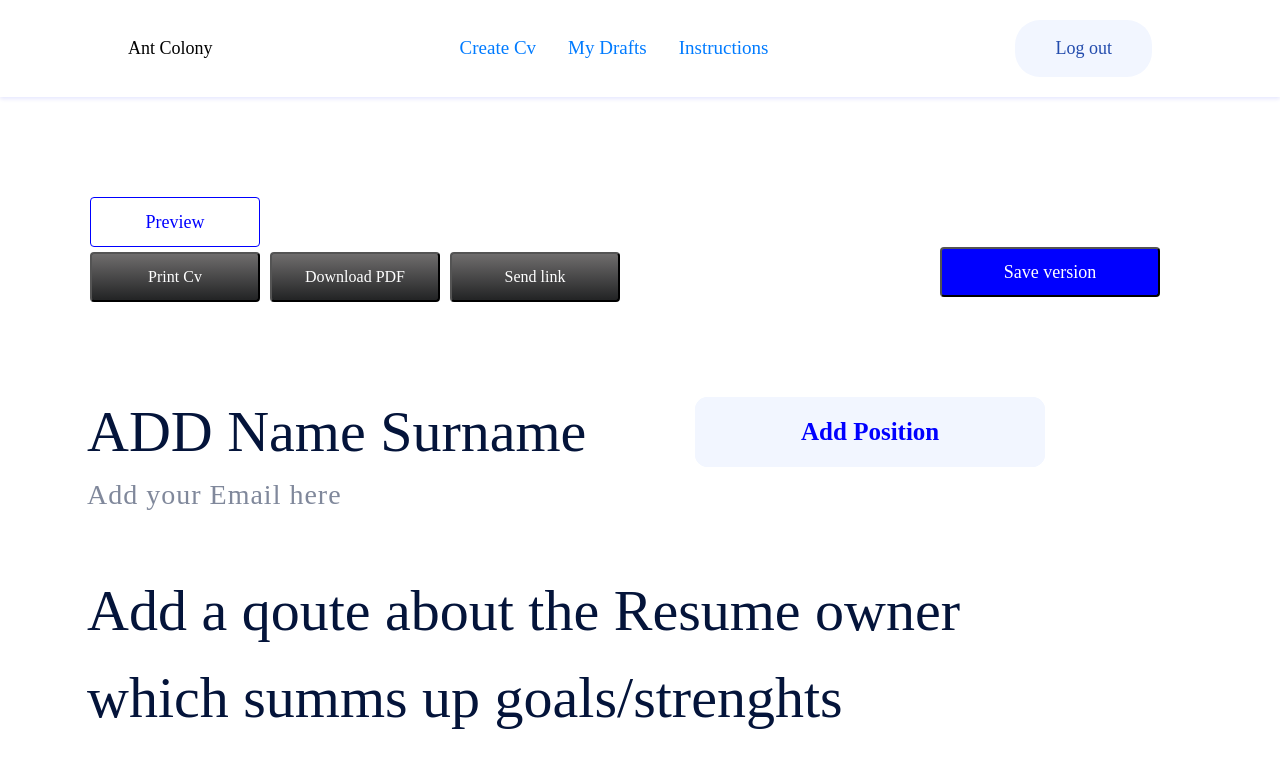
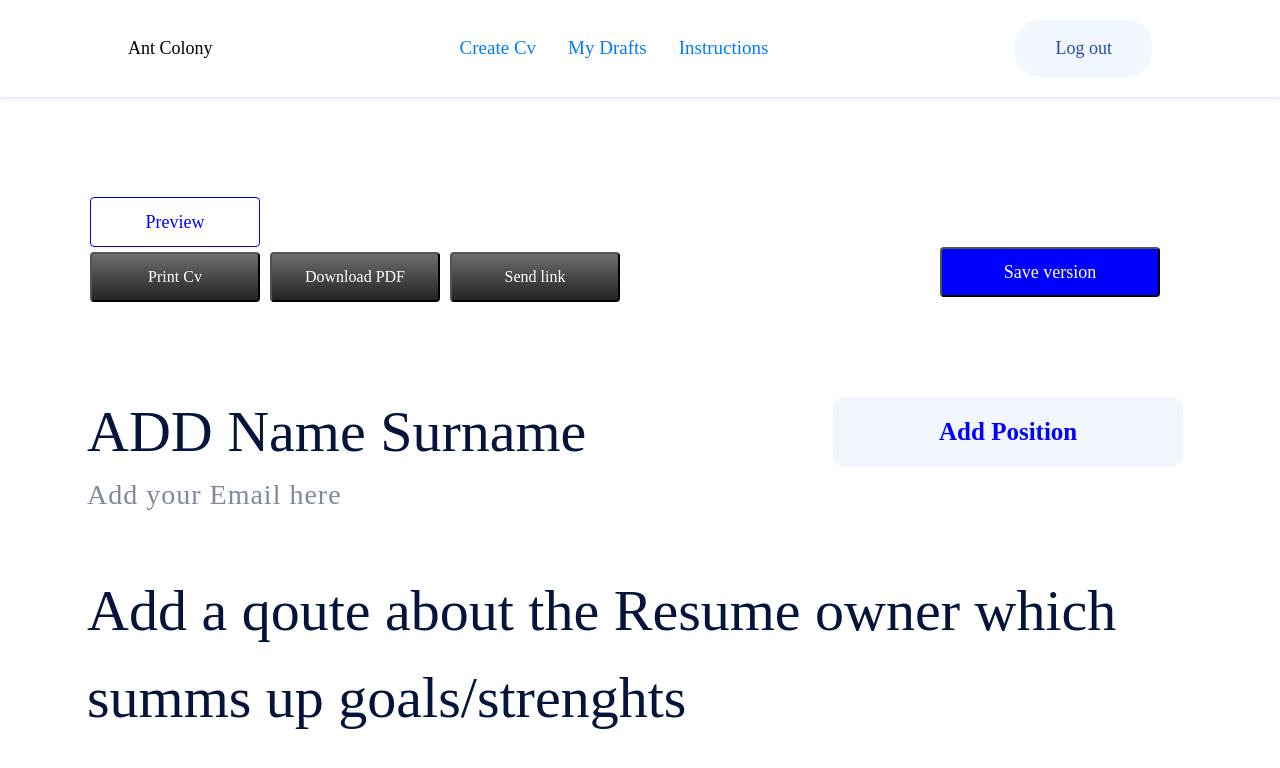
Before and after one commit to antmaja/frontend-CV, a React (Create React App) app: page / in a window 1280 px wide. Shown: the top 768 px of the page. Built offline with nearby package versions, Linux system fonts and the light colour scheme.

Commit message:
fix/css-class

```diff
--- a/package.json
+++ b/package.json
@@ -13,6 +13,7 @@
     "@types/react-router-dom": "^5.1.5",
     "bootstrap": "^4.5.1",
     "node-sass": "^4.14.1",
+    "nunito-fontface": "^0.7.3",
     "react": "^16.13.1",
     "react-bootstrap": "^1.3.0",
     "react-dom": "^16.13.1",
--- a/src/Information/AddNameEmail/NameEmail.tsx
+++ b/src/Information/AddNameEmail/NameEmail.tsx
@@ -24,14 +24,16 @@ class AddNameEmail extends React.Component {
   render() {
     return (
       <div>
+        <div className="div">
           <input
             placeholder="ADD Name Surname"
             type="text"
             className="full-name-input"
             id="name"
             value={this.state.name}
-          onChange={(event) => this.handleInputNameChange(event as any)}
+            onChange={(event) => this.handleInputNameChange(event)}
           />
+        </div>
         {
           <input
             placeholder="Add your Email here"
@@ -39,7 +41,7 @@ class AddNameEmail extends React.Component {
             className="email-input"
             id="email"
             value={this.state.email}
-            onChange={(event) => this.handleInputNameChange(event as any)}
+            onChange={(event) => this.handleInputNameChange(event)}
           />
         }
       </div>
--- a/src/Information/AddPosition/Position.tsx
+++ b/src/Information/AddPosition/Position.tsx
@@ -18,13 +18,13 @@ class Position extends React.Component {
   render() {
     return (
       <div>
-        <div className="box-add-position">
+        <div className="content-box">
           <div>
             <input
-              className="add-position"
+              className="add-position-input"
               placeholder="Add Position"
               value={this.state.position}
-              onChange={(event) => this.handleInputPositionChange(event as any)}
+              onChange={(event) => this.handleInputPositionChange(event)}
             />
           </div>
         </div>
--- a/src/Information/AddResume/Resume.tsx
+++ b/src/Information/AddResume/Resume.tsx
@@ -20,6 +20,7 @@ class Resume extends React.Component {
     return (
       <div>
         <textarea
+          style={{ width: "100%" }}
           className="resume-input"
           placeholder="Add a qoute about the Resume owner which summs up goals/strenghts"
           id="resume"
--- a/src/index.css
+++ b/src/index.css
@@ -34,12 +34,19 @@ a {
   font-size: 18px;
   letter-spacing: normal;
   color: #234cad;
+  outline: none;
+  outline-style: none;
+  border: none;
+}
+.log-out-button:focus {
+  outline: none;
 }
 
 .item {
   font-size: 18px;
   font-family: Nunito;
   color: #000000;
+
 }
 
 .preview-button {
@@ -56,6 +63,9 @@ a {
   border: 1px solid blue;
   font-family: Nunito;
 }
+.preview-button:focus {
+  outline: none;
+}
 
 .container-preview {
   margin-top: 100px;
@@ -70,6 +80,18 @@ a {
   margin: 5px;
   border-radius: 4px;
   background-image: linear-gradient(to bottom, #6f6d6d, #242526 98%);
+}
+
+.button:focus {
+  outline: none;
+}
+
+input:focus::placeholder {
+  color: transparent;
+}
+
+textarea:focus::placeholder {
+  color: transparent;
 }
 
 .button-save {
@@ -88,8 +110,6 @@ a {
 }
 
 .full-name-input {
-  max-width: 36.25rem;
-  max-height: 4.375rem;
   font-size: 58px;
   font-family: Nunito;
   border: none;
@@ -106,7 +126,7 @@ a {
 }
 
 .email-input {
-  max-width: 19.0625rem;
+  max-width: 22.1625rem;
   max-height: 3.6875rem;
   opacity: 0.5;
   font-size: 28px;
@@ -125,28 +145,34 @@ a {
 }
 
 .resume-input {
-  min-width: 61.8125rem;
-  min-height: 9.75rem;
+  margin: auto;
+  font-size: 58px;
+  font-family: Nunito;
   border: none;
-  border-radius: none;
-  font-size: 58px;
-  overflow: hidden;
   resize: none;
-  font-family: Nunito;
 }
+
+textarea, input, textarea:focus, input:focus{
+  outline: none;
+}
+
+.div-resume {
+  width: 100%;
+}
+
 
 .resume-input::placeholder {
   color: #04143a;
 }
 
-.box-add-position {
+.content-box {
   max-width: 21.895rem;
   max-height: 4.375rem;
   border-radius: 12.5px;
   background-color: #f2f6ff;
 }
 
-.add-position {
+.add-position-input {
   border-radius: 12.5px;
   background-color: #f2f6ff;
   border: 2px #f2f6ff;
@@ -161,9 +187,11 @@ a {
   letter-spacing: normal;
   text-align: center;
   resize: none;
+  outline: none;
+  color: blue;
 }
 
-.add-position::placeholder {
+.add-position-input::placeholder {
   color: blue;
 }
 
```
Also changed, not shown: src/App/App.tsx (+5 -5 lines), 1 other file (tests, documents, lock files or other folders). Lines whose indentation alone changed are shown as unchanged.
